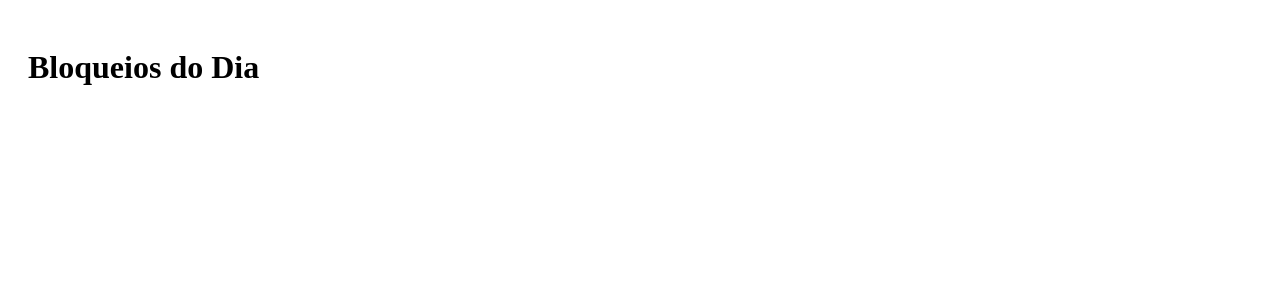
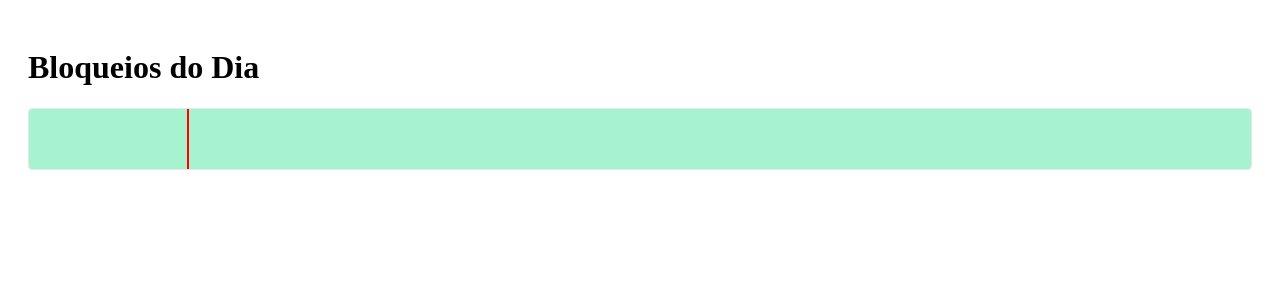
Before and after one commit to kadubmx/bloqueio-widget, a React (Vite) app: page / in a window 1280 px wide. Shown: the top 300 px of the page. Built offline with nearby package versions, Linux system fonts and the light colour scheme; the HTML template or start-up script is replaced by a standard one.

Commit message:
feat: BloqueioWidget export iife + external React

```diff
--- a/src/App.jsx
+++ b/src/App.jsx
@@ -48,7 +48,7 @@ export default class App extends Component {
 
     this.setState({
       events: parsed,
-      active: parsed.find(e => e.status === "bloqueado") || null,
+      active: parsed.find(e => e.status === "bloqueado") || parsed[0] || null,
       pendingAdds: [],
       pendingUpdates: [],
       pendingRemoves: [],
@@ -129,11 +129,15 @@ export default class App extends Component {
 
   handleRemove = blkId => {
     this.setState(
-      prev => ({
-        events: prev.events.filter(e => e.id !== blkId),
-        active: null,
+      prev => {
+        const filtered = prev.events.filter(e => e.id !== blkId);
+        const nextActive = filtered.find(e => e.status === "bloqueado") || filtered[0] || null;
+        return {
+          events: filtered,
+          active: nextActive,
           pendingRemoves: [...prev.pendingRemoves, blkId],
-      }),
+        };
+      },
       this.syncToModel
     );
   };
@@ -168,7 +172,6 @@ export default class App extends Component {
           </>
         )}
 
-        {active && (
         <Timeline
           bookings={events.filter(e => e.status !== "bloqueado")}
           blocks={events.filter(e => e.status === "bloqueado")}
@@ -177,7 +180,6 @@ export default class App extends Component {
           onAdd={this.handleAdd}
           onSelect={this.handleSelect}
         />
-        )}
       </div>
     );
   }
--- a/src/Timeline.jsx
+++ b/src/Timeline.jsx
@@ -11,7 +11,7 @@ export default function Timeline({
   onAdd,
   onSelect,
 }) {
-  const dayStart = new Date(active.start);
+  const dayStart = new Date(active?.start || Date.now());
   dayStart.setHours(6, 0, 0, 0);
 
   const [now, setNow] = useState(Date.now());
@@ -20,10 +20,11 @@ export default function Timeline({
     return () => clearInterval(int);
   }, []);
 
-  const [sMin, setS] = useState((active.start - dayStart) / 60000);
-  const [eMin, setE] = useState((active.end - dayStart) / 60000);
+  const [sMin, setS] = useState((active?.start - dayStart) / 60000 || 0);
+  const [eMin, setE] = useState((active?.end - dayStart) / 60000 || SLOT);
 
   useEffect(() => {
+    if (!active) return;
     setS((active.start - dayStart) / 60000);
     setE((active.end - dayStart) / 60000);
   }, [active, dayStart]);
@@ -33,7 +34,7 @@ export default function Timeline({
 
   const clash = (s, e) =>
     bookings
-      .concat(blocks.filter(b => b.id !== active.id))
+      .concat(blocks.filter(b => b.id !== active?.id))
       .some(
         ev =>
           s < (ev.end - dayStart) / 60000 &&
@@ -100,14 +101,13 @@ export default function Timeline({
   };
 
   return (
-    <div className="timeline">
-      <div className="ruler">
+    <div className="timeline" style={{ position: "relative", height: "60px", background: "#f9fafb" }}>
+      <div className="ruler" style={{ position: "absolute", top: -18, width: "100%" }}>
         {["06h00", "10h00", "14h00", "18h00", "22h00"].map((label, i) => (
-          <span key={i} className="ruler-label" style={{
+          <span key={i} style={{
             position: "absolute",
             left: `${i * 25}%`,
             fontSize: "11px",
-            top: "-18px"
           }}>
             {label}
           </span>
@@ -121,10 +121,11 @@ export default function Timeline({
           style={{
             left: `${pct((b.start - dayStart) / 60000)}%`,
             width: `${pct((b.end - b.start) / 60000)}%`,
-            background:
-              b.status === "pendente"
-                ? "linear-gradient(135deg,#fef9c3,#fde68a)"
-                : "linear-gradient(135deg,#bfdbfe,#93c5fd)"
+            position: "absolute",
+            top: 0, bottom: 0,
+            background: b.status === "pendente"
+              ? "linear-gradient(135deg,#fef9c3,#fde68a)"
+              : "linear-gradient(135deg,#bfdbfe,#93c5fd)"
           }}
         />
       ))}
@@ -132,16 +133,17 @@ export default function Timeline({
       {blocks.map(blk => (
         <div
           key={blk.id}
-          className={blk.id === active.id ? "segment block active" : "segment block"}
+          className={blk.id === active?.id ? "segment block active" : "segment block"}
           style={{
             left: `${pct((blk.start - dayStart) / 60000)}%`,
             width: `${pct((blk.end - blk.start) / 60000)}%`,
-            background: "linear-gradient(to right,#fecaca,#fca5a5)",
-            zIndex: blk.id === active.id ? 2 : 1
+            position: "absolute",
+            top: 0, bottom: 0,
+            background: "linear-gradient(to right,#fecaca,#fca5a5)"
           }}
           onClick={() => onSelect(blk)}
         >
-          {blk.id === active.id && (
+          {blk.id === active?.id && (
             <>
               <div className="handle left" onMouseDown={drag("start")}>⋮</div>
               <div className="handle right" onMouseDown={drag("end")}>⋮</div>
@@ -156,7 +158,10 @@ export default function Timeline({
           className="segment free"
           style={{
             left: `${pct(f.from)}%`,
-            width: `${pct(f.to - f.from)}%`
+            width: `${pct(f.to - f.from)}%`,
+            position: "absolute",
+            top: 0, bottom: 0,
+            background: "#a7f3d0"
           }}
           onClick={clickFree(f)}
         />
@@ -165,13 +170,12 @@ export default function Timeline({
       <div
         className="current-time"
         style={{
-          left: `${pct((now - dayStart.getTime()) / 60000)}%`,
+          position: "absolute",
+          top: 0, bottom: 0,
+          width: "2px",
           background: "red",
-          position: "absolute",
-          top: 0,
-          bottom: 0,
-          width: "2px",
-          zIndex: 10
+          zIndex: 10,
+          left: `${Math.max(0, Math.min(100, pct((now - dayStart.getTime()) / 60000)))}%`
         }}
       />
     </div>
```
Lines whose indentation alone changed are shown as unchanged.
